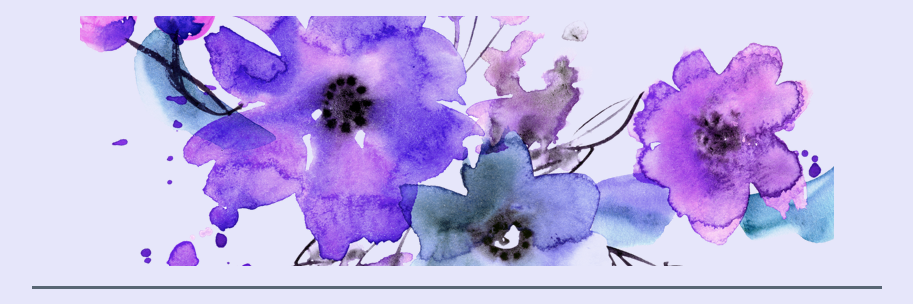
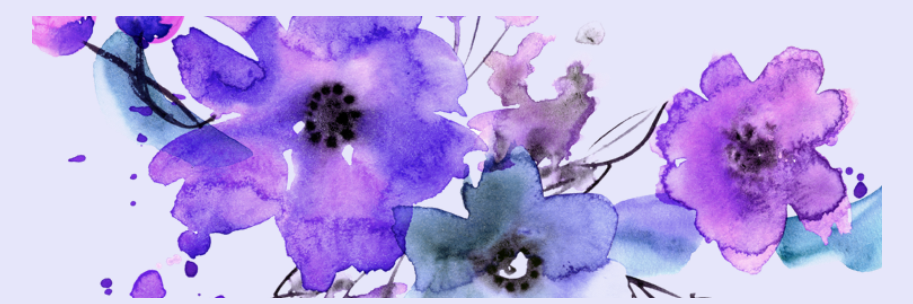
Before and after one commit to LCalleja/itinterest, a plain HTML site: page index.html in a window 1280 px wide. Shown: the top 304 px of the page, without its empty margins (183-1096 px from the left). Drawn offline with Linux system fonts and the light colour scheme.

Commit message:
Update index.html

```diff
--- a/index.html
+++ b/index.html
@@ -46,7 +46,7 @@
 
   <body>
 
-    <p style="text-align:center;"><img src="pngaaa.png" alt="Pretty Purple Flower Banner" max-width=100%;>
+    <p style="text-align:center;"><img src="pngaaa.png" alt="Pretty Purple Flower Banner" width=100%;>
 
     <header style="border-top:3px solid #586674; border-bottom:3px solid #586674;color:#586674">
       <h1 style="text-align:center;"> Lauren Calleja </h1>
```
